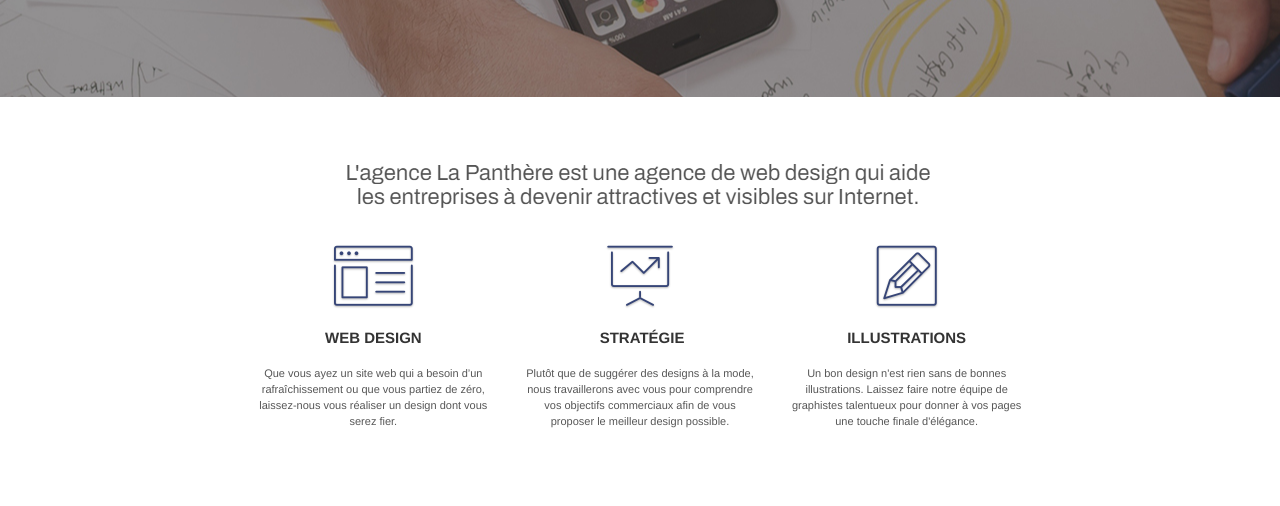
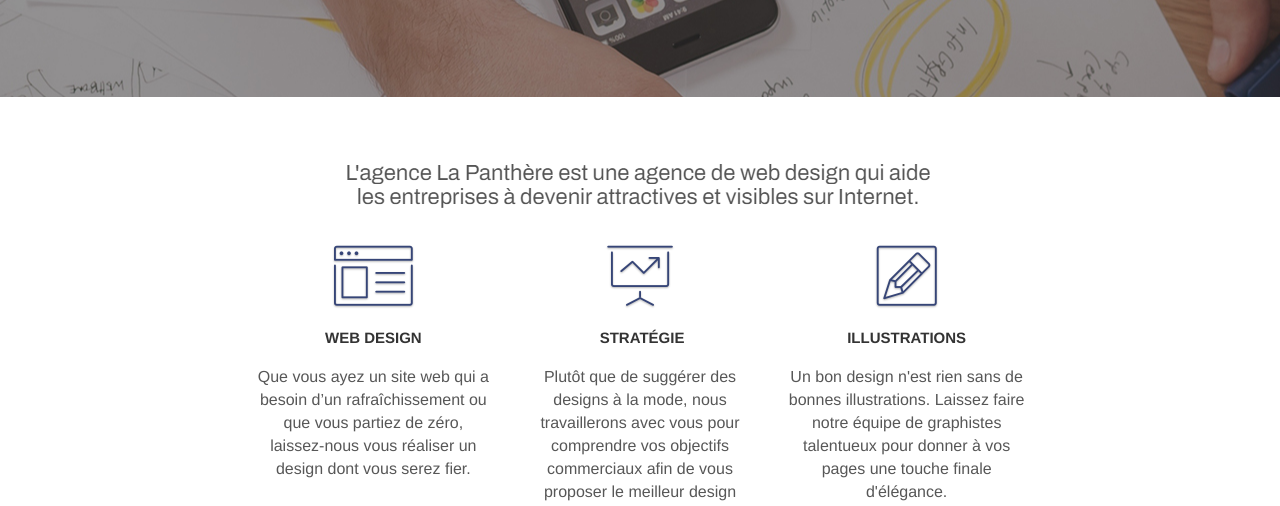
Before and after one commit to MrMaximora/startpanthere, a plain HTML site: page index.html in a window 1280 px wide. Shown: the part 435-941 px from the top of the page. Drawn offline with Linux system fonts and the light colour scheme.

Commit message:
firststep

```diff
--- a/style.css
+++ b/style.css
@@ -672,7 +672,7 @@ a {
 }
 
 p {
-    font-size: 11px;
+    font-size: medium;
 }
 
 .tight-width-whitespace {
```
